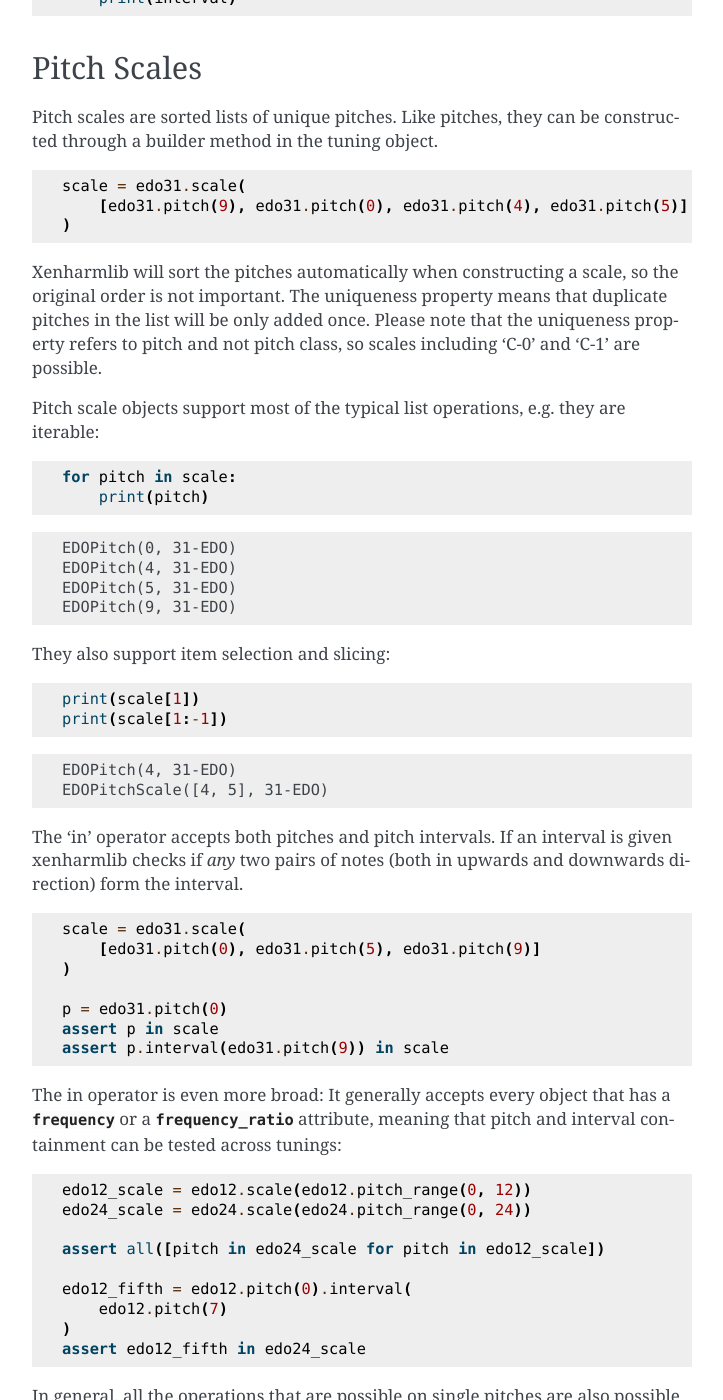
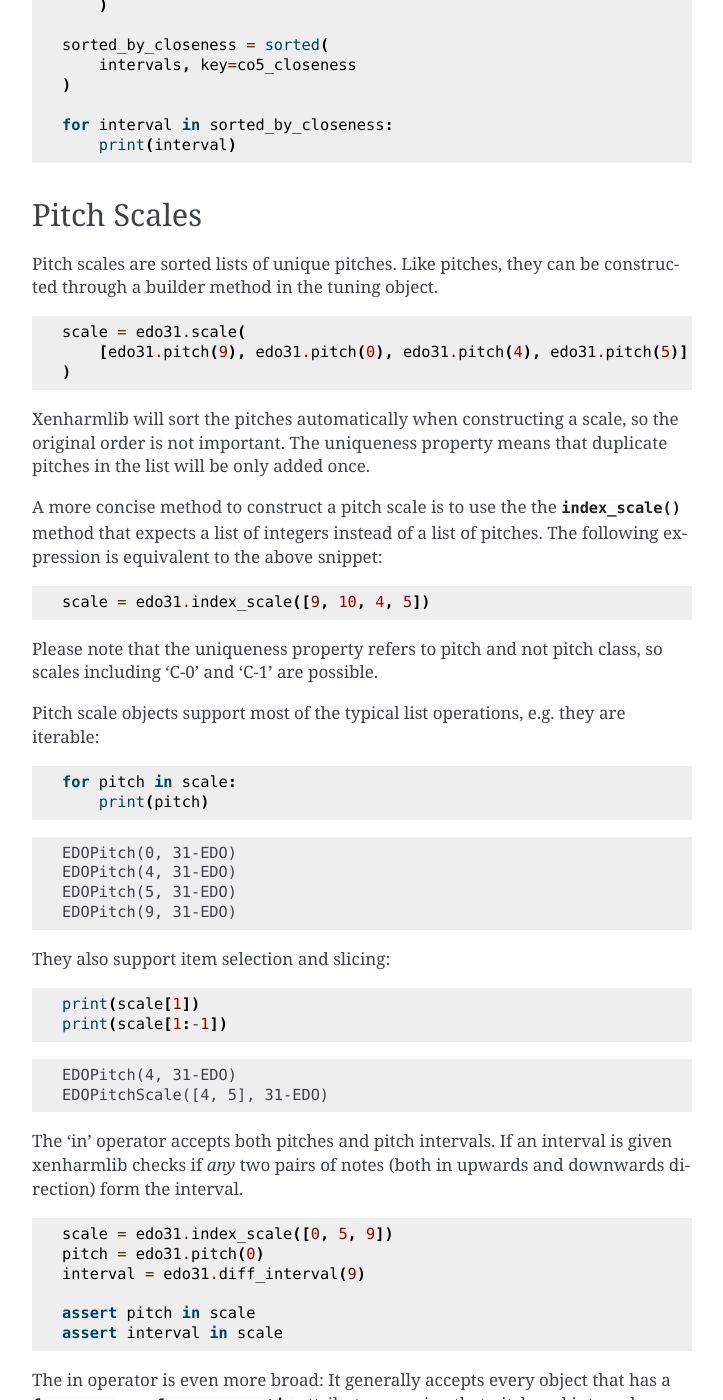
Before and after one commit to retooth2/xenharmlib, a Sphinx documentation site: the page built from doc/quickstart.rst, in a window 1280 px wide and 1400 px high, scrolled down 7421 px. Shown: the whole window, without its empty margins (388-1111 px from the left). Built offline with Sphinx 7.4.7, drawn with Linux system fonts in a browser that asks for light colours; some of the changed text lies outside the part shown.

Commit message:
doc: Used convenience methods in code examples
Since 0.2.0 xenharmlib provides convenience functions like
index_scale or pc_scale. This should be reflected in the
quickstart

Also in the upcoming version diff_interval is introduced
which also simplifies a couple of code examples

```diff
--- a/doc/quickstart.rst
+++ b/doc/quickstart.rst
@@ -347,12 +347,8 @@
 
 .. testcode::
 
-    interval_fifth_edo12 = edo12.pitch(0).interval(
-        edo12.pitch(7)
-    )
-    interval_fifth_edo31 = edo31.pitch(0).interval(
-        edo31.pitch(18)
-    )
+    interval_fifth_edo12 = edo12.diff_interval(7)
+    interval_fifth_edo31 = edo31.diff_interval(18)
 
     assert interval_fifth_edo31 < interval_fifth_edo12
 
@@ -384,6 +380,20 @@
 .. testcode::
 
     assert abs(fifth_d) > abs(second_d)
+
+Futhermore since interval objects define the difference between two pitches
+they can also be used as an argument for transposition:
+
+.. testcode::
+
+    fifth = edo12.diff_interval(7)
+    D = edo12.pitch(2)
+
+    print(D.transpose(fifth))
+
+.. testoutput::
+
+   Pitch(9, 12-EDO)
 
 For periodic tunings, you can calculate the generator distance, which is
 the minimum number of steps from one pitch to the other when iteratively
@@ -466,6 +476,16 @@
 Xenharmlib will sort the pitches automatically when constructing a
 scale, so the original order is not important. The uniqueness property
 means that duplicate pitches in the list will be only added once.
+
+A more concise method to construct a pitch scale is to use the
+the :meth:`~xenharmlib.core.tunings.TuningABC.index_scale`
+method that expects a list of integers instead of a list of pitches.
+The following expression is equivalent to the above snippet:
+
+.. testcode::
+
+    scale = edo31.index_scale([9, 10, 4, 5])
+
 Please note that the uniqueness property refers to pitch and not pitch
 class, so scales including 'C-0' and 'C-1' are possible.
 
@@ -502,13 +522,12 @@
 
 .. testcode::
 
-    scale = edo31.scale(
-        [edo31.pitch(0), edo31.pitch(5), edo31.pitch(9)]
-    )
-
-    p = edo31.pitch(0)
-    assert p in scale
-    assert p.interval(edo31.pitch(9)) in scale
+    scale = edo31.index_scale([0, 5, 9])
+    pitch = edo31.pitch(0)
+    interval = edo31.diff_interval(9)
+
+    assert pitch in scale
+    assert interval in scale
 
 The in operator is even more broad: It generally accepts every object
 that has a :attr:`frequency` or a :attr:`frequency_ratio` attribute,
@@ -522,9 +541,7 @@
 
     assert all([pitch in edo24_scale for pitch in edo12_scale])
 
-    edo12_fifth = edo12.pitch(0).interval(
-        edo12.pitch(7)
-    )
+    edo12_fifth = edo12.diff_interval(7)
     assert edo12_fifth in edo24_scale
 
 In general, all the operations that are possible on single pitches are
@@ -533,9 +550,7 @@
 
 .. testcode::
 
-    scale = edo31.scale(
-        [edo31.pitch(0), edo31.pitch(5), edo31.pitch(9)]
-    )
+    scale = edo31.index_scale([0, 5, 9])
     transposed = scale.transpose(2)
     print(transposed)
 
@@ -548,9 +563,7 @@
 
 .. testcode::
 
-    scale = edo12.scale(
-        [edo12.pitch(0), edo12.pitch(1), edo12.pitch(2)]
-    )
+    scale = edo12.index_scale([0, 1, 2])
     retuned = scale.retune(edo24)
     print(retuned)
 
@@ -644,18 +657,14 @@
         # differ in base interval)
         return scale.difference(avoid_scale, ignore_bi_index=True)
 
-    c_maj = edo12.scale(
-        [edo12.pitch(i) for i in [0, 2, 4, 5, 7, 9, 11]]
-    )
-    C7 = edo12.scale(
-        [edo12.pitch(i) for i in [0, 4, 7, 10]]
-    )
-
-    print(get_safe_for_chord(c_maj, C7))
-
-.. testoutput::
-
-    EDOPitchScale([0, 2, 4, 7, 9], 12-EDO)
+    c_maj = edo12.index_scale([0, 2, 4, 5, 7, 9, 11]
+    F7 = edo12.index_scale([5, 9, 12, 15])
+
+    print(get_safe_for_chord(c_maj, F7))
+
+.. testoutput::
+
+    EDOPitchScale([0, 2, 5, 7, 9, 11], 12-EDO)
 
 As an example for the intersection method we calculate how the Revati
 scale from India's Carnatic music and the Japanese Hirajōshi scale (as
@@ -664,13 +673,8 @@
 
 .. testcode::
 
-    revati = edo12.scale(
-        [edo12.pitch(i) for i in [0, 1, 5, 7, 10]]
-    )
-    hirajoshi = edo12.scale(
-        [edo12.pitch(i) for i in [0, 1, 5, 6, 10]]
-    )
-
+    revati = edo12.index_scale([0, 1, 5, 7, 10])
+    hirajoshi = edo12.index_scale([0, 1, 5, 6, 10])
     print(revati.intersection(hirajoshi))
 
 .. testoutput::
@@ -687,9 +691,7 @@
 
 .. testcode::
 
-    a_minor = edo12.scale(
-        [edo12.pitch(i) for i in [9, 11, 12, 14, 16, 17, 19]]
-    )
+    a_minor = edo12.index_scale([9, 11, 12, 14, 16, 17, 19])
     print(a_minor.pcs_normalized())
 
 .. testoutput::
@@ -708,12 +710,8 @@
 
 .. testcode::
 
-    a_minor = edo12.scale(
-        [edo12.pitch(i) for i in [9, 11, 12, 14, 16, 17, 19]]
-    )
-    g_major = edo12.scale(
-        [edo12.pitch(i) for i in [7, 9, 11, 12, 14, 16, 18]]
-    )
+    a_minor = edo12.index_scale([9, 11, 12, 14, 16, 17, 19])
+    g_major = edo12.index_scale([7, 9, 11, 12, 14, 16, 18])
 
     shared = a_minor.pcs_normalized().intersection(
         g_major.pcs_normalized()
@@ -1446,6 +1444,12 @@
         [n_edo12.note(s, 0) for s in ['C', 'Eb', 'G', 'Bb']]
     )
 
+Or, in a more concise form:
+
+.. testcode::
+
+    Cm7 = n_edo12.pc_scale(['C', 'Eb', 'G', 'Bb])
+
 In terms of list operations note scales provide the same functionality
 as pitch scales. Single notes and slices can be retrieved as if the
 scale object was a python builtin list. The in operator works likewise
@@ -1459,7 +1463,7 @@
     assert n_edo12.note('C', 0) in Cm7
     assert n_edo12.shorthand_interval('m', 3) in Cm7
     assert edo12.pitch(3) in Cm7
-    assert edo12.pitch(1).interval(edo12.pitch(11)) in Cm7
+    assert edo12.diff_interval(11) in Cm7
 
 .. testoutput::
 
@@ -1471,12 +1475,8 @@
 
 .. testcode::
 
-    Cm = n_edo12.scale(
-        [n_edo12.note(s, 0) for s in ['C', 'Eb', 'G']]
-    )
-    Cm_weird = n_edo12.scale(
-        [n_edo12.note(s, 0) for s in ['C', 'D#', 'Abb']]
-    )
+    Cm = n_edo12.pc_scale(['C', 'Eb', 'G'])
+    Cm_weird = n_edo12.pc_scale(['C', 'D#', 'Abb'])
 
     assert Cm == Cm_weird
 
@@ -1592,12 +1592,8 @@
 
 .. testcode::
 
-    C7 = n_edo12.scale(
-        [n_edo12.note(s, 0) for s in ['C', 'E', 'G', 'Bb']]
-    )
-    Cm7 = n_edo12.scale(
-        [n_edo12.note(s, 0) for s in ['C', 'Eb', 'G', 'Bb']]
-    )
+    C7 = n_edo12.pc_scale(['C', 'E', 'G', 'Bb'])
+    Cm7 = n_edo12.pc_scale(['C', 'Eb', 'G', 'Bb'])
 
     # to be played with B major
     B7 = C7.transpose(sh('M', 7))
```
